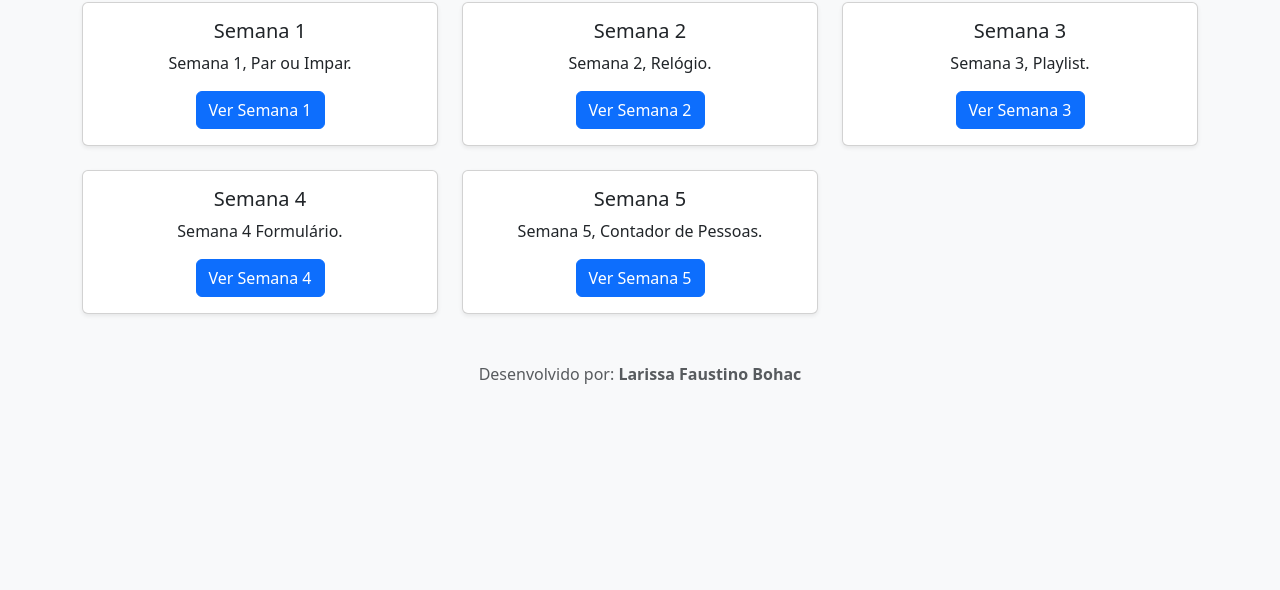
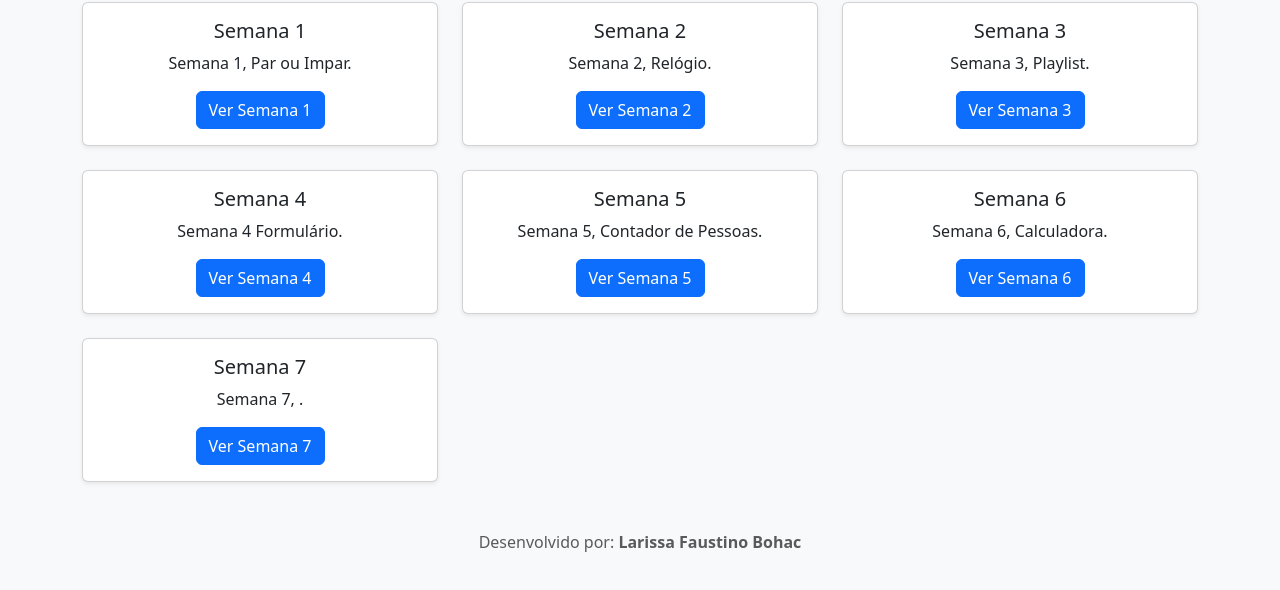
Before and after one commit to larissabohac/Projeto_JS, a plain HTML site: page index.html in a window 1280 px wide. Shown: the part 150-740 px from the top of the page. Drawn offline with nearby package versions, Linux system fonts and the light colour scheme.

Commit message:
Update index.html

```diff
--- a/index.html
+++ b/index.html
@@ -73,6 +73,26 @@
           </div>
         </div>
       </div>
+
+      <div class="col-md-4">
+        <div class="card shadow-sm h-100">
+          <div class="card-body text-center">
+            <h5 class="card-title">Semana 6</h5>
+            <p class="card-text">Semana 6, Calculadora.</p>
+            <a href="semana6/semana6.html" class="btn btn-primary">Ver Semana 6</a>
+          </div>
+        </div>
+      </div>
+
+      <div class="col-md-4">
+        <div class="card shadow-sm h-100">
+          <div class="card-body text-center">
+            <h5 class="card-title">Semana 7</h5>
+            <p class="card-text">Semana 7, .</p>
+            <a href="semana7/semana7.html" class="btn btn-primary">Ver Semana 7</a>
+          </div>
+        </div>
+      </div>
     </div>
   </div>
 
```
